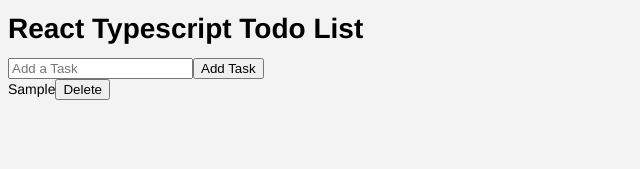
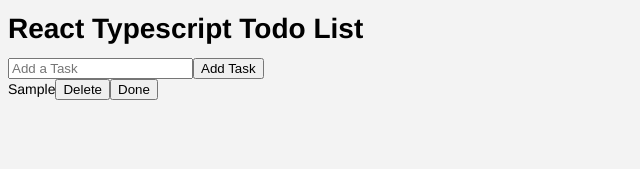
Before and after one commit to ncassata/react-redux-todo-list, a React app: page / in a window 1280 px wide. Both pictures are taken after typing "Sample" into the empty fields and a click on the button "Add Task". Shown: the top 169 px of the page, without its empty margins (0-640 px from the left). Built offline with nearby package versions, Linux system fonts and the light colour scheme.

Commit message:
Added completed states to tasks

```diff
--- a/src/components/App.tsx
+++ b/src/components/App.tsx
@@ -36,12 +36,21 @@ export class App extends React.Component<{}, IState> {
     });
   }
 
+  public toggleDone(index: number): void {
+    let task: ITask[] = this.state.tasks.splice(index, 1);
+    task[0].completed = !task[0].completed;
+
+    const currentTasks: ITask[] = [...this.state.tasks, ...task];
+    this.setState({ tasks: currentTasks });
+  }
+
   public renderTasks(): JSX.Element[] {
     return this.state.tasks.map((task: ITask, index: number) => {
       return (
         <div key={task.id}>
           <span>{task.value}</span>
           <button onClick={() => this.deleteTask(task.id)}>Delete</button>
+          <button onClick={() => this.toggleDone(index)}>Done</button>
         </div>
       );
     });
```
